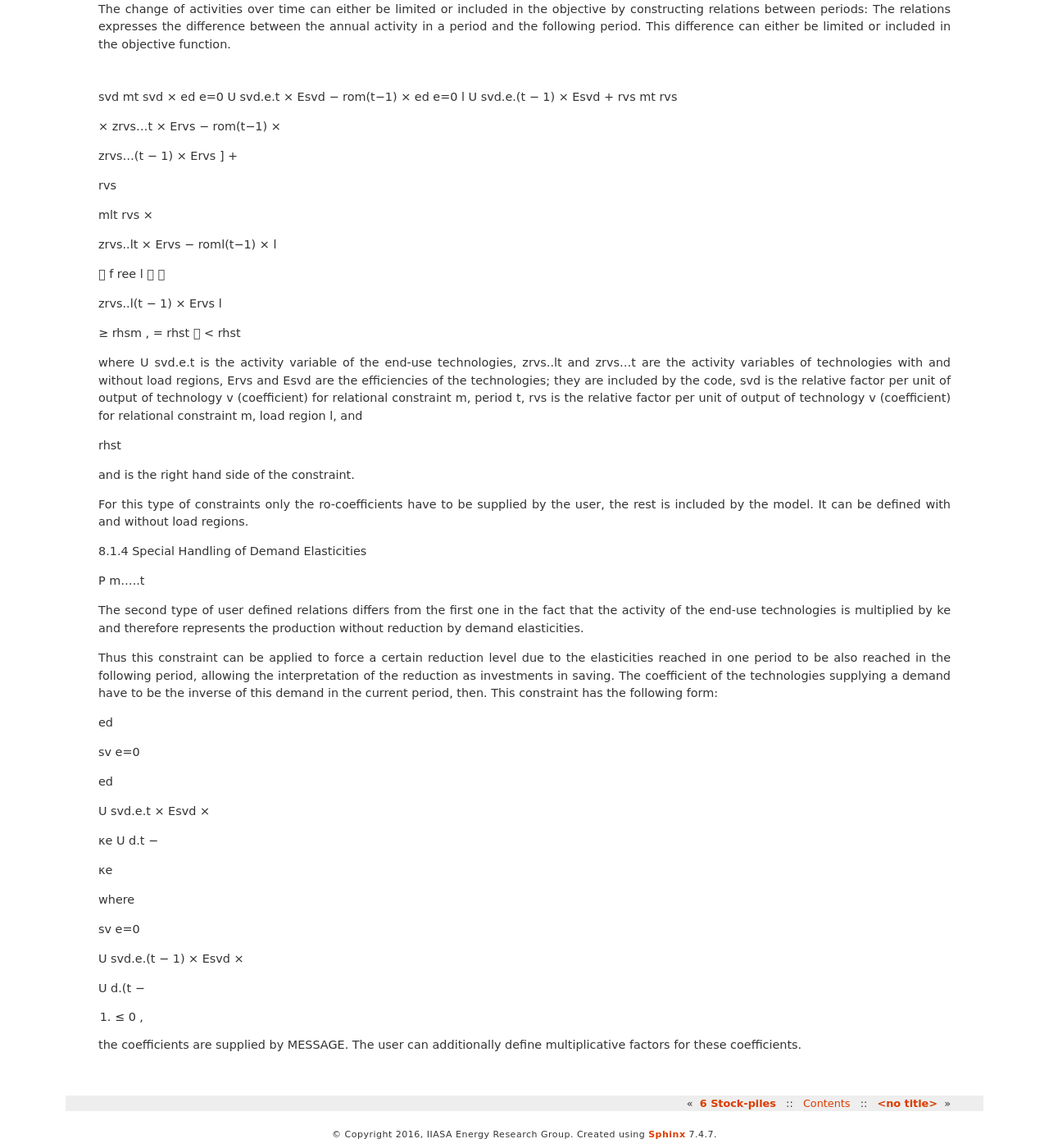
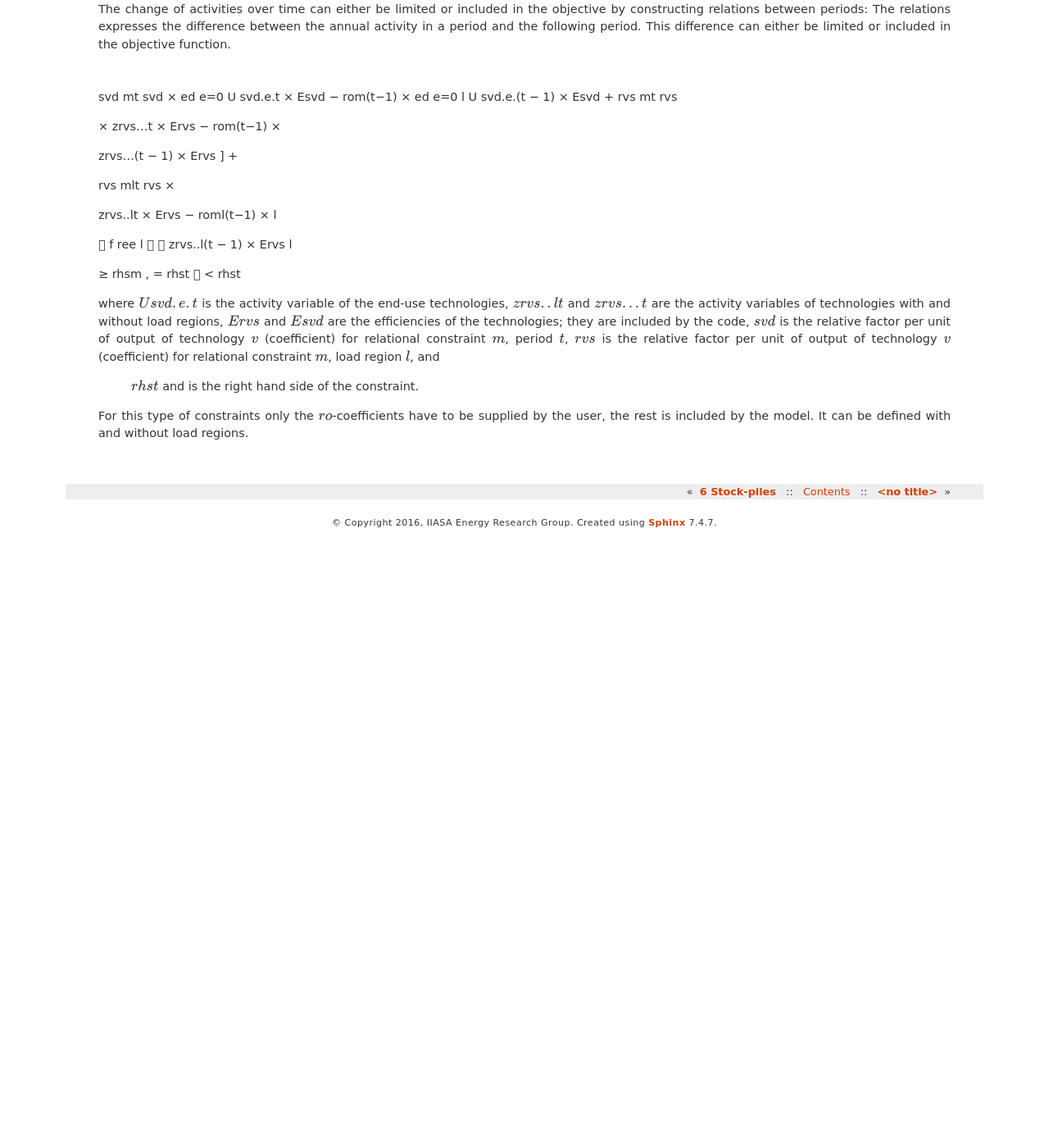
Before and after one commit to iiasa/message_doc, a Sphinx documentation site: the page built from source/message_globiom/annex/message/user-defined_relations.rst, in a window 1280 px wide and 1400 px high, scrolled down 1107 px. Shown: the whole window at 82% size. Built offline with Sphinx 7.4.7, drawn with Linux system fonts in a browser that asks for light colours; pages that are not in the unit, such as notebooks, are missing from menus; after the commit the page ends 1761 px from its top, so only the background shows below that.

Commit message:
Update user-defined_relations.rst

```diff
--- a/source/message_globiom/annex/message/user-defined_relations.rst
+++ b/source/message_globiom/annex/message/user-defined_relations.rst
@@ -56,18 +56,10 @@ svd mt svd  × ed e=0 U svd.e.t × Esvd   − rom(t−1)  × ed e=0 l U svd.e.(t
 × zrvs...t  × Ervs   − rom(t−1)  ×
 
 
-
-
-
-
 zrvs...(t − 1) × Ervs  ] +
 
 
-
-rvs
-
-mlt
-rvs   ×
+rvs mlt rvs   ×
 
 zrvs..lt  × Ervs   − roml(t−1)  ×
 l
@@ -75,7 +67,6 @@ l
    f ree
 l 
 
-
 zrvs..l(t − 1) × Ervs l
 
 ≥ rhsm  ,
@@ -83,61 +74,12 @@ zrvs..l(t − 1) × Ervs l
    < rhst
 
 
+where
+:math:`U svd.e.t`   is the activity variable of the end-use technologies,
+:math:`zrvs..lt`	   and :math:`zrvs...t` are the activity  variables of technologies with and without load regions,
+:math:`Ervs`       	and :math:`Esvd` are the efficiencies of the technologies; they are included by the code,
+:math:`svd`        	is the relative factor per unit of output of technology :math:`v` (coefficient) for relational constraint :math:`m`, period :math:`t`,
+:math:`rvs`        	is the relative factor per unit of output of technology :math:`v` (coefficient) for relational constraint :math:`m`, load region :math:`l`, and
+ :math:`rhst`       and is the right hand side of the constraint.
 
-
-where
-U svd.e.t	is the activity variable of the end-use technologies,
-zrvs..lt	and zrvs...t are the activity  variables of technologies with and without load regions,
-Ervs	and Esvd  are the efficiencies of the technologies; they are included by the code,
-svd	is the relative factor per unit of output of technology v (coefficient) for relational constraint m, period t,
-rvs	is the relative factor per unit of output of technology v (coefficient) for relational constraint m, load region l, and
-
-rhst
-
-and is the right hand side of the constraint.
-
-
-
-
-For this type of constraints only the ro-coefficients have to be supplied by the user, the rest is included by the model. It can be defined with and without load regions.
-
-
-8.1.4 	Special Handling of Demand Elasticities
-
-P m.....t
-
-
-The second type of user defined relations differs from the first one in the fact that the activity of the end-use technologies is multiplied by ke and therefore represents the production without reduction by demand elasticities.
-
-Thus this constraint can be applied to force a certain reduction level due to the elasticities reached in one period to be also reached in the following period, allowing the interpretation of the reduction as investments  in saving. The coefficient of the technologies supplying a demand have to be the inverse of this demand in the current period, then. This constraint has the following form:
-
-ed
-
-sv	e=0
-
-ed
-
-
-U svd.e.t × Esvd   ×
-
-
-κe
-U d.t  −
-
-κe
-
-
-
-where
-
-
-sv	e=0
-
-U svd.e.(t − 1) × Esvd   ×
-
-U d.(t −
-
-1)   ≤ 0 ,
-
-
-the coefficients are supplied by MESSAGE. The user can additionally define multiplicative factors for these coefficients.
+For this type of constraints only the :math:`ro`-coefficients have to be supplied by the user, the rest is included by the model. It can be defined with and without load regions.
```
